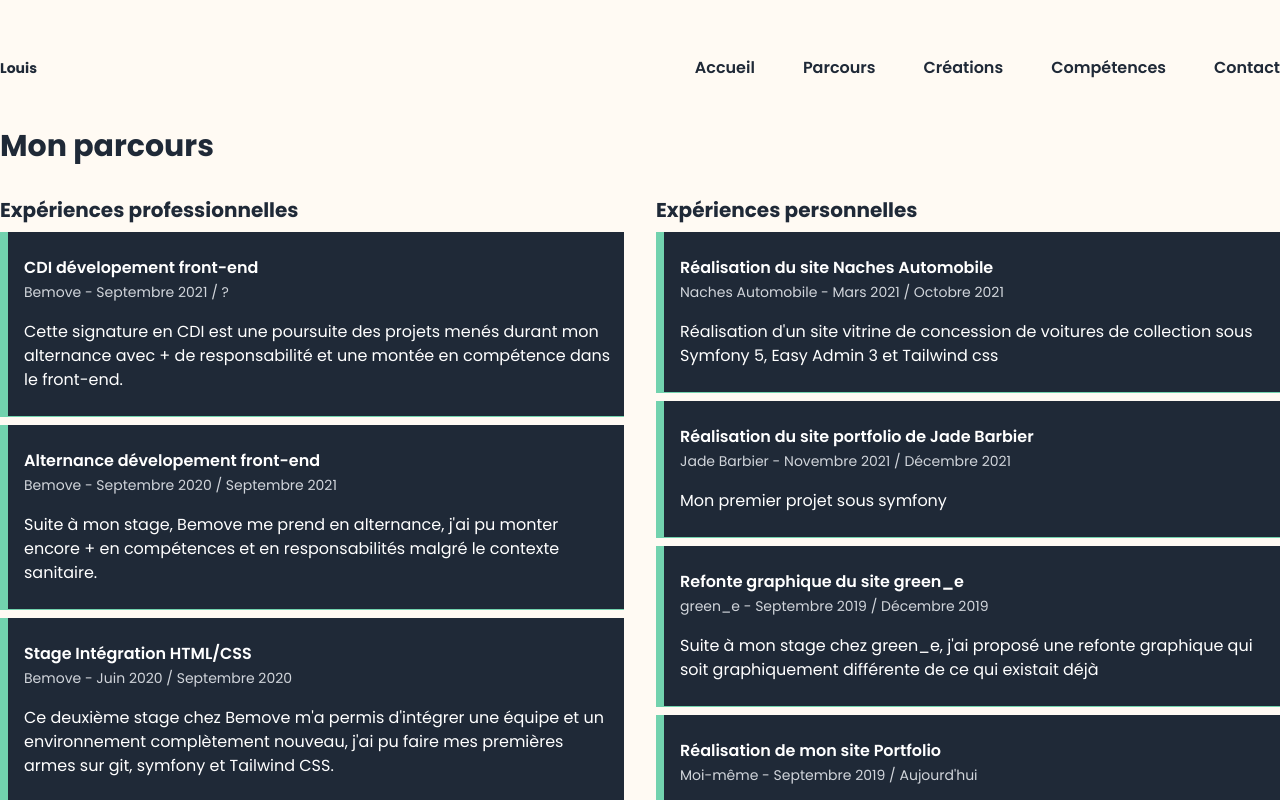
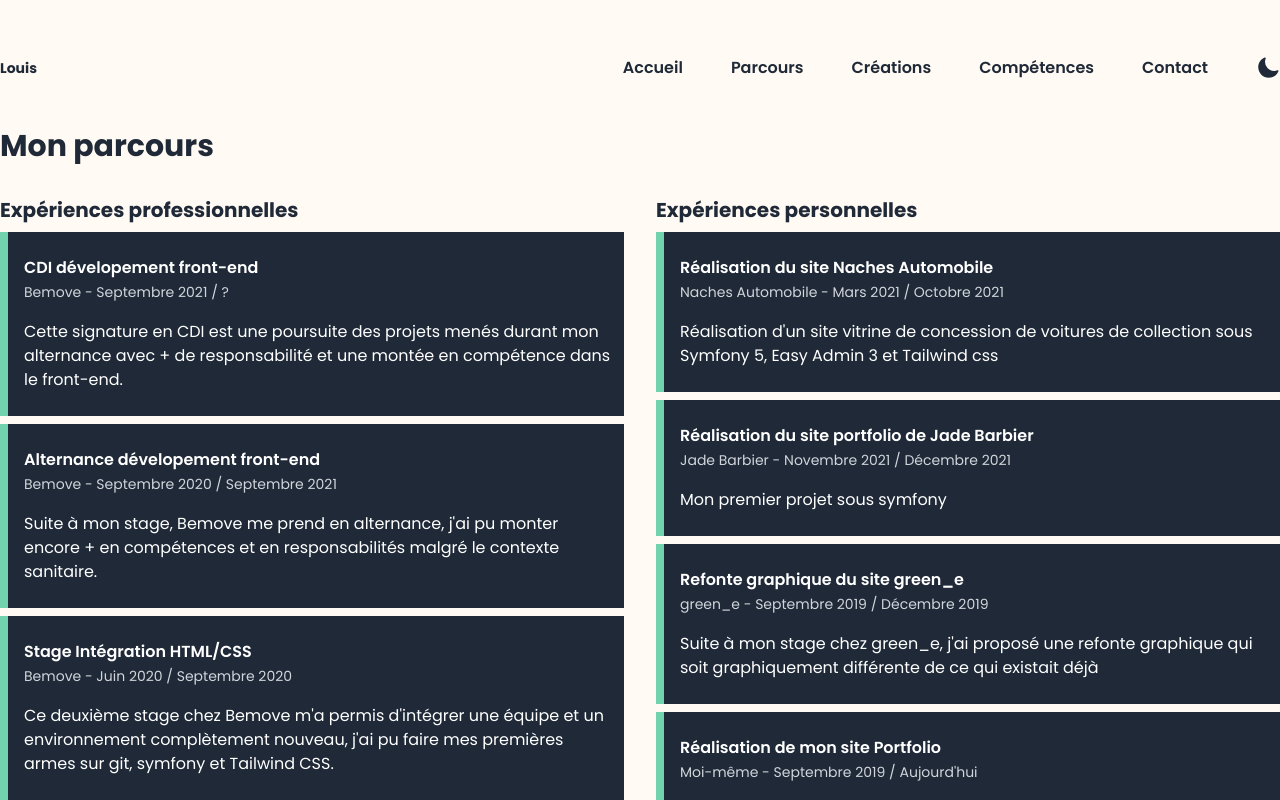
Before and after one commit to LouisBENSI/Portfolio-vue, a Vue app: page /parcours in a window 1280 px wide. Shown: the top 800 px of the page. Built offline with nearby package versions, Linux system fonts and the light colour scheme.

Commit message:
mode nuit

```diff
--- a/index.html
+++ b/index.html
@@ -6,7 +6,7 @@
     <meta name="viewport" content="width=device-width, initial-scale=1.0" />
     <title>Louis BENSI | Développeur front-end junior</title>
   </head>
-  <body class="relative bg-background lg:overflow-x-hidden">
+  <body class="relative bg-background lg:overflow-x-hidden dark:bg-primary">
     <div id="app"></div>
     <script type="module" src="/src/main.js"></script>
   </body>
--- a/src/components/DownPage.vue
+++ b/src/components/DownPage.vue
@@ -1,6 +1,6 @@
 <template>
   <footer>
-    <nav class="max-w-[1280px] mx-auto mt-12 py-4">
+    <nav class="max-w-[1280px] mx-auto mt-12 py-4 dark:text-white">
       <ul class="flex flex-col items-center justify-center md:flex-row md:space-x-4">
         <li><p>Tout droits réservés - {{ getDate }}</p></li>
         <li>
--- a/src/components/Header.vue
+++ b/src/components/Header.vue
@@ -1,8 +1,10 @@
 <template>
-  <header class="relative text-primary h-full lg:pt-10">
+  <header class="relative text-primary h-full lg:pt-10 dark:text-white">
     <nav class="max-w-[1280px] w-full mx-auto p-4 md:flex md:items-center md:justify-between xl:px-0">
       <div class="relative flex items-center justify-between">
-        <div class="text-sm font-bold"><router-link to="/">Louis</router-link></div>
+        <div class="text-sm font-bold">
+          <router-link to="/" class="hover:opacity-80">Louis</router-link>
+        </div>
         <div class="relative z-50 md:hidden">
           <!--BURGER-->
           <svg xmlns="http://www.w3.org/2000/svg" @click="apparitionHeader()" class="h-10 w-10" viewBox="0 0 20 20" fill="currentColor">
@@ -10,16 +12,40 @@
           </svg>
         </div>
       </div>
-      <ul class="navigationHeader absolute bg-white shadow flex flex-col items-end text-xl top-0 z-50 left-[-500px] w-8/12 h-screen text-right text-gray-800 pt-4 pr-4 font-semibold space-y-8 z-[999] md:relative md:bg-transparent md:text-base md:w-auto md:h-full md:flex-row md:items-start md:shadow-transparent md:space-y-0 md:space-x-12 md:left-0 md:p-0">
+      <ul class="navigationHeader absolute bg-white shadow flex flex-col items-end text-xl top-0 z-50 left-[-500px] w-8/12 h-screen text-right text-gray-800 pt-4 pr-4 font-semibold space-y-8 z-[999] md:relative md:bg-transparent md:text-base md:w-auto md:h-full md:flex-row md:items-start md:shadow-transparent md:space-y-0 md:space-x-12 md:left-0 md:p-0 dark:text-white">
         <!--CROSS-->
         <svg xmlns="http://www.w3.org/2000/svg" @click="disparitionHeader()" class="absolute top-4 left-4 h-8 w-8 md:hidden" viewBox="0 0 20 20" fill="currentColor">
           <path fill-rule="evenodd" d="M4.293 4.293a1 1 0 011.414 0L10 8.586l4.293-4.293a1 1 0 111.414 1.414L11.414 10l4.293 4.293a1 1 0 01-1.414 1.414L10 11.414l-4.293 4.293a1 1 0 01-1.414-1.414L8.586 10 4.293 5.707a1 1 0 010-1.414z" clip-rule="evenodd"/>
         </svg>
-        <li @click="disparitionHeader()"><router-link to="/" class="hover:md:border-b-2 border-primary pb-3">Accueil</router-link></li>
-        <li @click="disparitionHeader()"><router-link to="/parcours" class="hover:md:border-b-2 border-primary pb-3">Parcours</router-link></li>
-        <li @click="disparitionHeader()"><router-link to="/creations" class="hover:md:border-b-2 border-primary pb-3">Créations</router-link></li>
-        <li @click="disparitionHeader()"><router-link to="/competences" class="hover:md:border-b-2 border-primary pb-3">Compétences</router-link></li>
-        <li @click="disparitionHeader()"><router-link to="/contact" class="hover:md:border-b-2 border-primary pb-3">Contact</router-link></li>
+        <li @click="disparitionHeader()">
+          <router-link to="/" class="hover:opacity-80 pb-3">Accueil</router-link>
+        </li>
+        <li @click="disparitionHeader()">
+          <router-link to="/parcours" class="hover:opacity-80 pb-3">Parcours</router-link>
+        </li>
+        <li @click="disparitionHeader()">
+          <router-link to="/creations" class="hover:opacity-80 pb-3">Créations</router-link>
+        </li>
+        <li @click="disparitionHeader()">
+          <router-link to="/competences" class="hover:opacity-80 pb-3">Compétences</router-link>
+        </li>
+        <li @click="disparitionHeader()">
+          <router-link to="/contact" class="hover:md:borderhover:opacity-80 pb-3">Contact</router-link>
+        </li>
+        <li>
+          <template v-if="!night">
+            <svg xmlns="http://www.w3.org/2000/svg" viewBox="0 0 24 24" fill="currentColor" @click="night = !night; nightMode()" class="moon w-6 h-6 ease-in-out duration-300 cursor-pointer hover:scale-[0.85]">
+              <path fill-rule="evenodd" d="M9.528 1.718a.75.75 0 01.162.819A8.97 8.97 0 009 6a9 9 0 009 9 8.97 8.97 0 003.463-.69.75.75 0 01.981.98 10.503 10.503 0 01-9.694 6.46c-5.799 0-10.5-4.701-10.5-10.5 0-4.368 2.667-8.112 6.46-9.694a.75.75 0 01.818.162z" clip-rule="evenodd"/>
+            </svg>
+          </template>
+
+          <template v-else>
+            <svg xmlns="http://www.w3.org/2000/svg" viewBox="0 0 24 24" fill="currentColor" @click="night = !night; lightMode()" class="sun w-6 h-6 ease-in-out duration-300 cursor-pointer text-white hover:scale-[0.85]">
+              <path
+                  d="M12 2.25a.75.75 0 01.75.75v2.25a.75.75 0 01-1.5 0V3a.75.75 0 01.75-.75zM7.5 12a4.5 4.5 0 119 0 4.5 4.5 0 01-9 0zM18.894 6.166a.75.75 0 00-1.06-1.06l-1.591 1.59a.75.75 0 101.06 1.061l1.591-1.59zM21.75 12a.75.75 0 01-.75.75h-2.25a.75.75 0 010-1.5H21a.75.75 0 01.75.75zM17.834 18.894a.75.75 0 001.06-1.06l-1.59-1.591a.75.75 0 10-1.061 1.06l1.59 1.591zM12 18a.75.75 0 01.75.75V21a.75.75 0 01-1.5 0v-2.25A.75.75 0 0112 18zM7.758 17.303a.75.75 0 00-1.061-1.06l-1.591 1.59a.75.75 0 001.06 1.061l1.591-1.59zM6 12a.75.75 0 01-.75.75H3a.75.75 0 010-1.5h2.25A.75.75 0 016 12zM6.697 7.757a.75.75 0 001.06-1.06l-1.59-1.591a.75.75 0 00-1.061 1.06l1.59 1.591z"/>
+            </svg>
+          </template>
+        </li>
       </ul>
       <div id="overlay" @click="disparitionHeader()" class="bg-gray-500 absolute z-40 top-0 left-0 h-screen w-screen opacity-70 invisible"></div>
     </nav>
@@ -29,15 +55,29 @@
 <script>
 export default {
   name: 'Header',
-  methods : {
+
+  data() {
+    return {
+      night: false
+    }
+  },
+
+  methods: {
     apparitionHeader() {
       document.querySelector(".navigationHeader").classList.toggle("header-mobile");
       document.querySelector("#overlay").classList.remove("invisible");
-      console.log("Test")
     },
     disparitionHeader() {
       document.querySelector(".navigationHeader").classList.remove("header-mobile");
       document.querySelector("#overlay").classList.add("invisible");
+    },
+
+    nightMode() {
+      document.querySelector("html").classList.add("dark")
+    },
+
+    lightMode() {
+      document.querySelector("html").classList.remove("dark")
     }
   }
 }
--- a/src/views/Competences.vue
+++ b/src/views/Competences.vue
@@ -1,8 +1,8 @@
 <template>
   <section>
-    <h1 class="text-2xl font-bold text-primary">Mes compétences</h1>
+    <h1 class="text-2xl font-bold text-primary dark:text-white">Mes compétences</h1>
 
-    <div class="space-y-8 grid grid-cols-1 mt-4 md:grid-cols-2 md:space-y-0 md:gap-8 md:mt-8 lg:gap-12">
+    <div class="space-y-8 grid grid-cols-1 mt-4 md:grid-cols-2 md:space-y-0 md:gap-8 md:mt-8 lg:gap-12 dark:text-white">
       <ul v-for="competence in competences">
         <li><h2 class="text-lg font-semibold md:mb-4">{{ competence.title }}</h2></li>
         <li v-for="c in competence.languages" class="mb-4">
@@ -10,7 +10,7 @@
             <h3>{{ c.techno }}</h3>
             <span>{{ c.value }}%</span>
           </div>
-          <div class="w-full bg-primary h-[8px]">
+          <div class="w-full bg-primary h-[8px] dark:bg-white">
             <div class="bg-secondary h-full" :class="c.class"></div>
           </div>
         </li>
--- a/src/views/Creations.vue
+++ b/src/views/Creations.vue
@@ -57,7 +57,7 @@
                   <img :src="'https://admin.louisbensi.fr/uploads/images/' + projet.visuel" alt="Front of men&#039;s Basic Tee in black." class="w-full h-full object-center object-cover lg:w-full lg:h-full">
                 </div>
                 <div class="mt-4">
-                  <h3 class="text-gray-800 font-semibold">
+                  <h3 class="text-gray-800 font-semibold dark:text-white">
                     {{ projet.name }}
                   </h3>
                 </div>
@@ -66,7 +66,7 @@
                   <span v-else class="block bg-primary h-[4px] w-[35px] rounded-lg"></span>
                 </div>
                 <div class="flex flex-wrap justify-start mt-4">
-                <span v-for="tag in projet.tags" class="block bg-secondaryTransparent text-primary px-2 rounded-full text-sm mb-2 mr-3">
+                <span v-for="tag in projet.tags" class="block bg-secondaryTransparent text-primary px-2 rounded-full text-sm mb-2 mr-3 dark:text-white">
                   {{ tag.label }}
                 </span>
                 </div>
--- a/tailwind.config.js
+++ b/tailwind.config.js
@@ -16,4 +16,5 @@ module.exports = {
   plugins: [
     require('@tailwindcss/forms'),
   ],
+  darkMode: 'class',
 }
```
Also changed, not shown: src/views/Home.vue (+4 -4 lines), src/views/Parcours.vue (+6 -6 lines), 5 other files (tests, documents, lock files or other folders).
